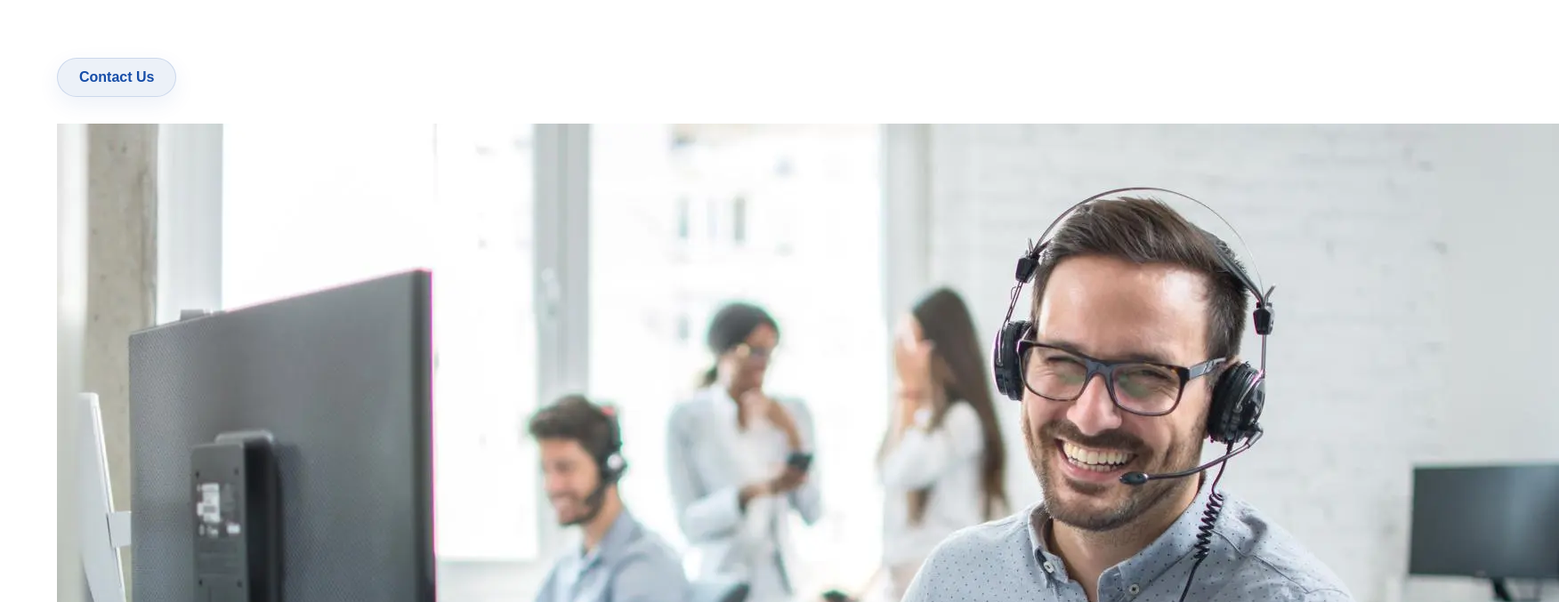
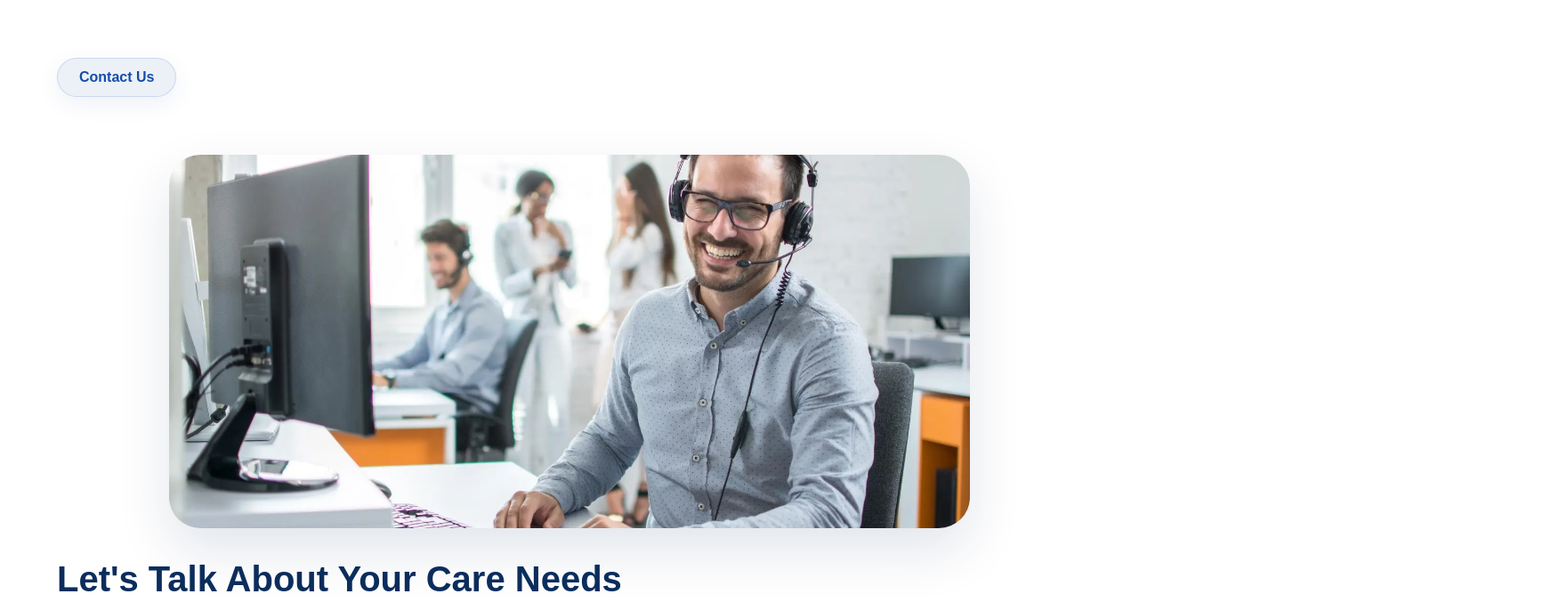
Before and after one commit to faodiallo001/wound-wise-LLC, a plain HTML site: page contact.html in a window 1280 px wide. Shown: the part 200-877 px from the top of the page at 89% size, 1752 px wide, since content can reach past the window. Drawn offline with Linux system fonts and the light colour scheme.

Commit message:
Update style.css

```diff
--- a/css/style.css
+++ b/css/style.css
@@ -970,6 +970,30 @@ linear-gradient(
     padding:100px 0 120px;
 }
 
+.contact-header-image{
+    margin:35px 0;
+}
+
+.contact-header-image img{
+
+    width:100%;
+
+    max-width:900px;
+
+    height:420px;
+
+    object-fit:cover;
+
+    border-radius:35px;
+
+    display:block;
+
+    margin:auto;
+
+    box-shadow:
+    0 25px 60px rgba(11,45,92,.12);
+}
+
 .contact-form{
 
     background:white;
@@ -1384,5 +1408,11 @@ h2{
         grid-template-columns:1fr;
     }
 
+    .contact-header-image img{
+
+        height:250px;
+    }
+
+
 
 }
```
